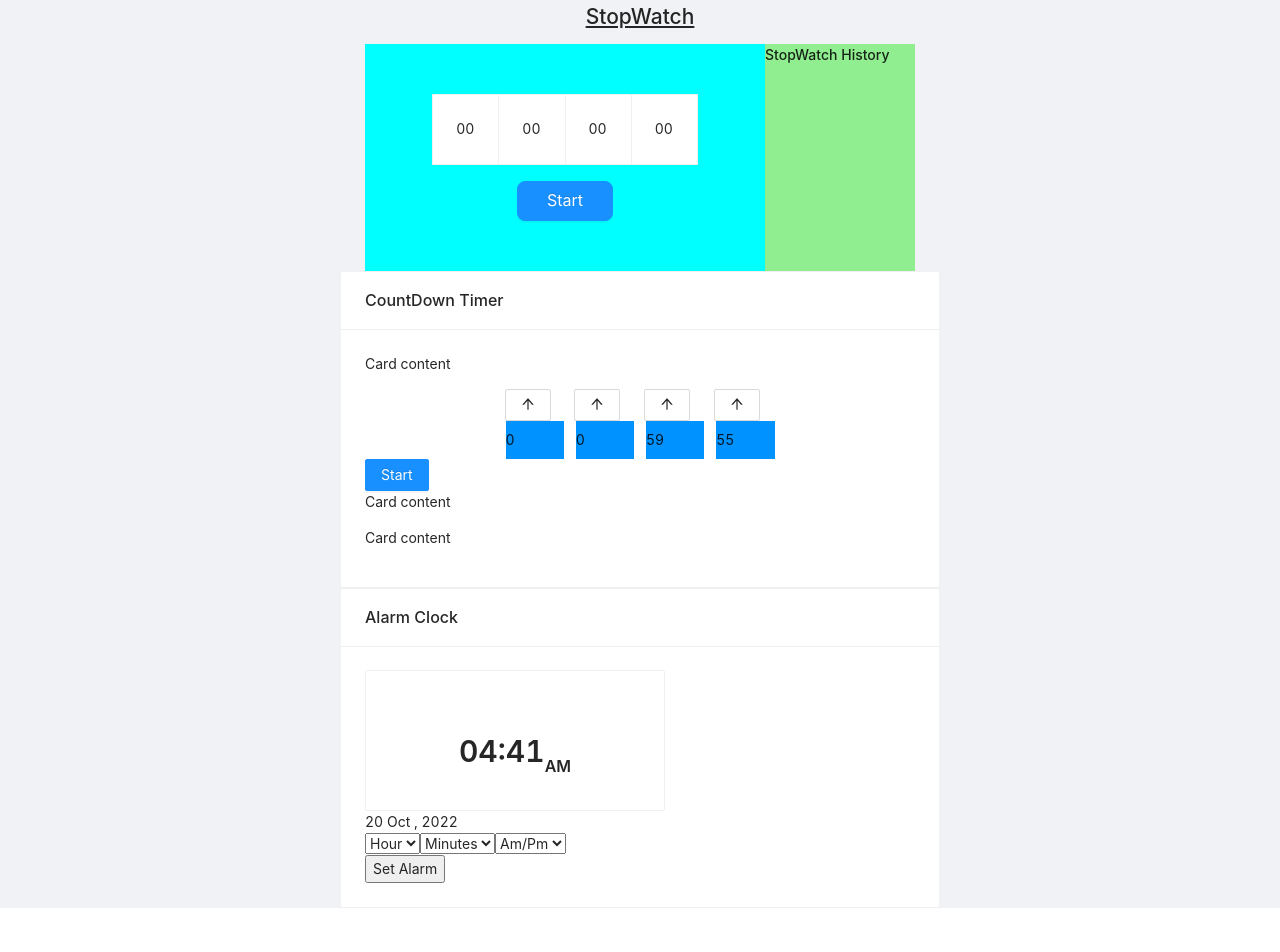
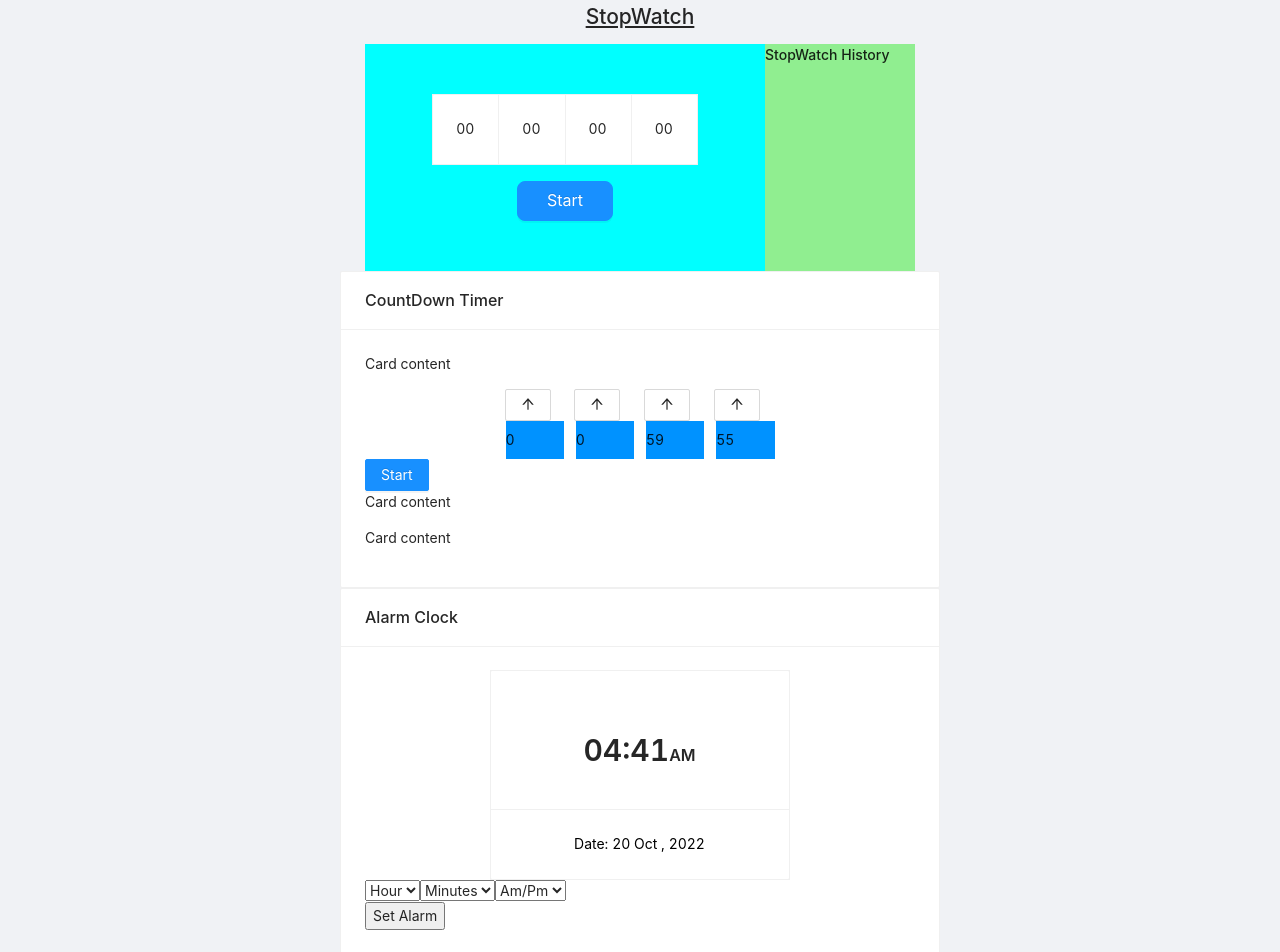
Before and after one commit to gauthamhc09/smart-clock, a React (Create React App) app: page / in a window 1280 px wide. Shown: the top 952 px of the page. Before the commit the page ends 908 px from the top, so only its background shows below. Built offline with nearby package versions, Linux system fonts and the light colour scheme.

Commit message:
alaram clock css changes

```diff
--- a/src/App.css
+++ b/src/App.css
@@ -9,9 +9,3 @@
   width: 100%;
   margin: 0 auto;
 }
-
-.digital_clock .ant-card-body {
-  display: flex;
-  align-items: flex-end;
-  justify-content: center;
-}
--- a/src/components/alaram/digitclock/DigitalClock.js
+++ b/src/components/alaram/digitclock/DigitalClock.js
@@ -11,19 +11,28 @@ function DigitalClock({
   monthNow,
   yearNow,
 }) {
+  // const gridStyle = {
+  //   // width: "25%",
+  //   textAlign: "center",
+  // };
+
   return (
     <div className="digital_clock">
       <Card style={{ width: 300, color: "black" }}>
+        <Card.Grid>
           <Title level={2}>{hourDigital}:</Title>
           <Title level={2}>{minutesDigital}</Title>
           <Title level={5}>{amPm}</Title>
-      </Card>
-
-      <div className="clock__date">
+        </Card.Grid>
+        <Card.Grid>
+          <div>
+            <span level={4}>Date:&nbsp;</span>
             <span>{`${dayNow} `}</span>
             <span>{`${monthNow} , `}</span>
             <span>{yearNow}</span>
           </div>
+        </Card.Grid>
+      </Card>
     </div>
   );
 }
--- /dev/null
+++ b/src/components/pages/AlaramClock.css
@@ -0,0 +1,15 @@
+.digital_clock .ant-card-body {
+  display: flex;
+  align-items: flex-end;
+  justify-content: center;
+}
+
+.digital_clock .ant-card {
+  margin: 0 auto;
+}
+.digital_clock .ant-card-body .ant-card-grid {
+  width: 100%;
+  display: flex;
+  align-items: baseline;
+  justify-content: center;
+}
--- a/src/components/pages/AlaramClock.js
+++ b/src/components/pages/AlaramClock.js
@@ -4,6 +4,7 @@ import months from "../../utlis/data";
 import Sound from "../../utlis/Sound/mixkit-casino-win-alarm-and-coins-1990.mp3";
 import AlarmOption from "../alaram/AlarmOption";
 import { Card, Col, Row } from "antd";
+import "./AlaramClock.css";
 
 export const alarm = new Audio(Sound);
 const AlaramClock = () => {
@@ -60,7 +61,7 @@ const AlaramClock = () => {
     <div className="alarm_clock">
       <Card title="Alarm Clock">
         <Row>
-          <Col span={24} style={{ margin: "0 auto" }}>
+          <Col span={24}>
             <DigitalClock
               hourDigital={hourDigital}
               minutesDigital={minutesDigital}
```
Lines whose indentation alone changed are shown as unchanged.
